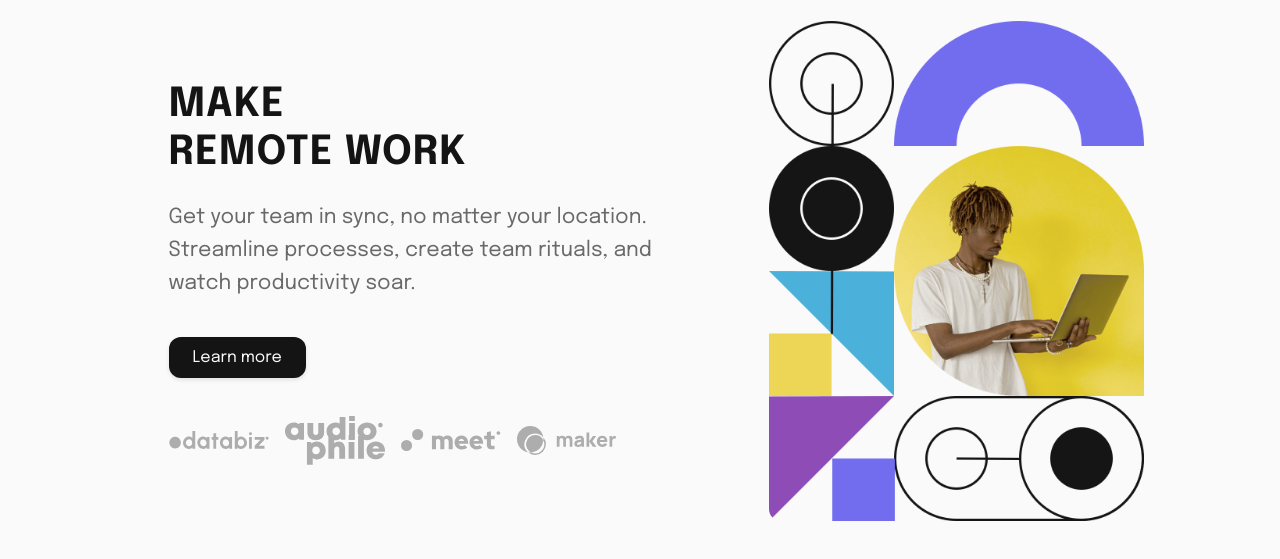
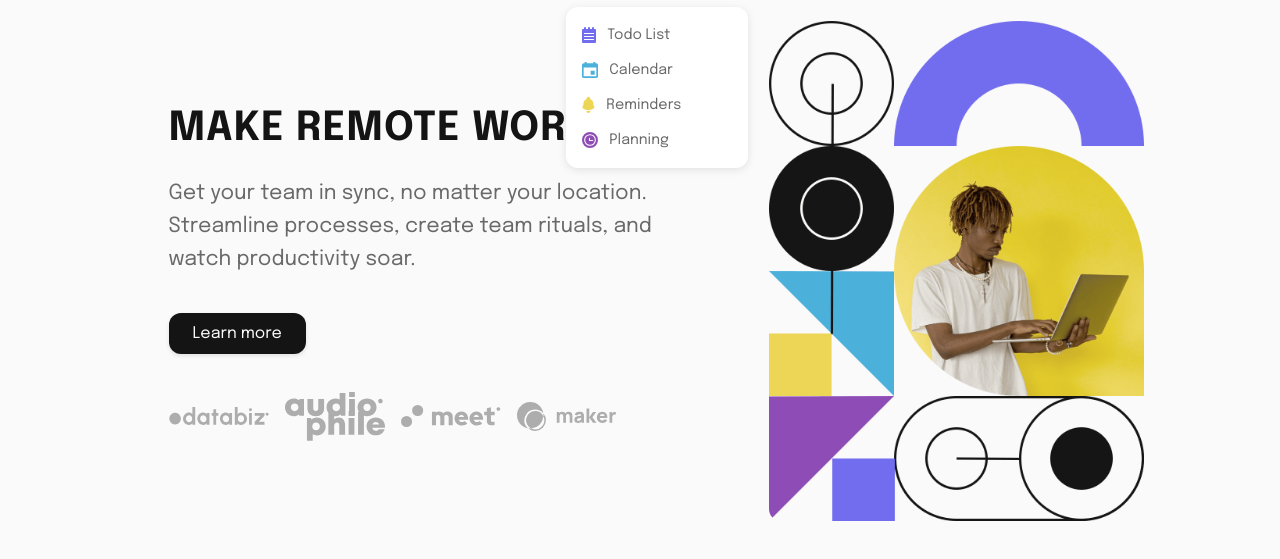
Before and after one commit to TWARIQABDUL/drop-down, a plain HTML site: page index.html in a window 1280 px wide. Both pictures are taken after a click on the link "Features". Shown: the part 51-610 px from the top of the page. Drawn offline with Linux system fonts and the light colour scheme.

Commit message:
[Bug] Dropdowns not showing on onclick
The Dropdowns was showing onhover instead of on click
I removed ':hover' to give full control on js

```diff
--- a/css/style.css
+++ b/css/style.css
@@ -392,7 +392,7 @@ header {
 
 /* Enable hover on desktop */
 @media (min-width: 769px) {
-  .dropdown:hover .hover-element {
+  .dropdown.active .hover-element {
     display: block;
   }
 
--- a/index.html
+++ b/index.html
@@ -61,7 +61,7 @@
   <main class="main-content">
     <section class="hero">
       <div class="hero-content">
-        <h1>Make <br> remote work</h1>
+        <h1>Make remote work</h1>
         <p>Get your team in sync, no matter your location. Streamline processes, create team rituals, and watch productivity soar.</p>
         <button class="learn-more">Learn more</button>
         <div class="sponsors">
--- a/js/main.js
+++ b/js/main.js
@@ -13,7 +13,6 @@ const mobileMenuBtn = document.querySelector('.mobile-menu-btn');
   dropdowns.forEach((dropdown, index) => {
     const dropdownBtn = dropdown.querySelector('.dropdown-btn');
     const arrow = dropdown.querySelector('.arrow-down img');
-
     dropdownBtn.addEventListener('click', (e) => {
       e.preventDefault();
 
```
